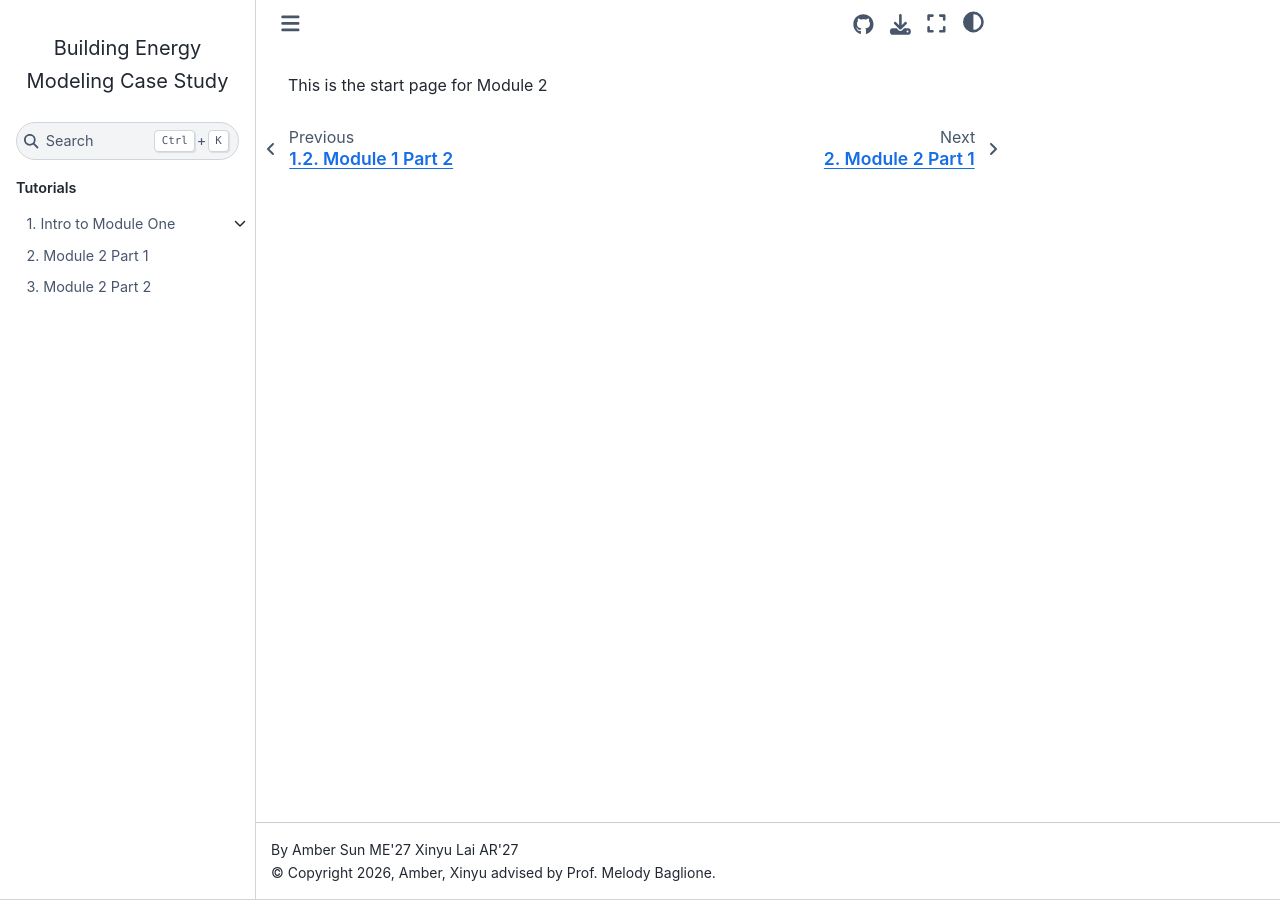
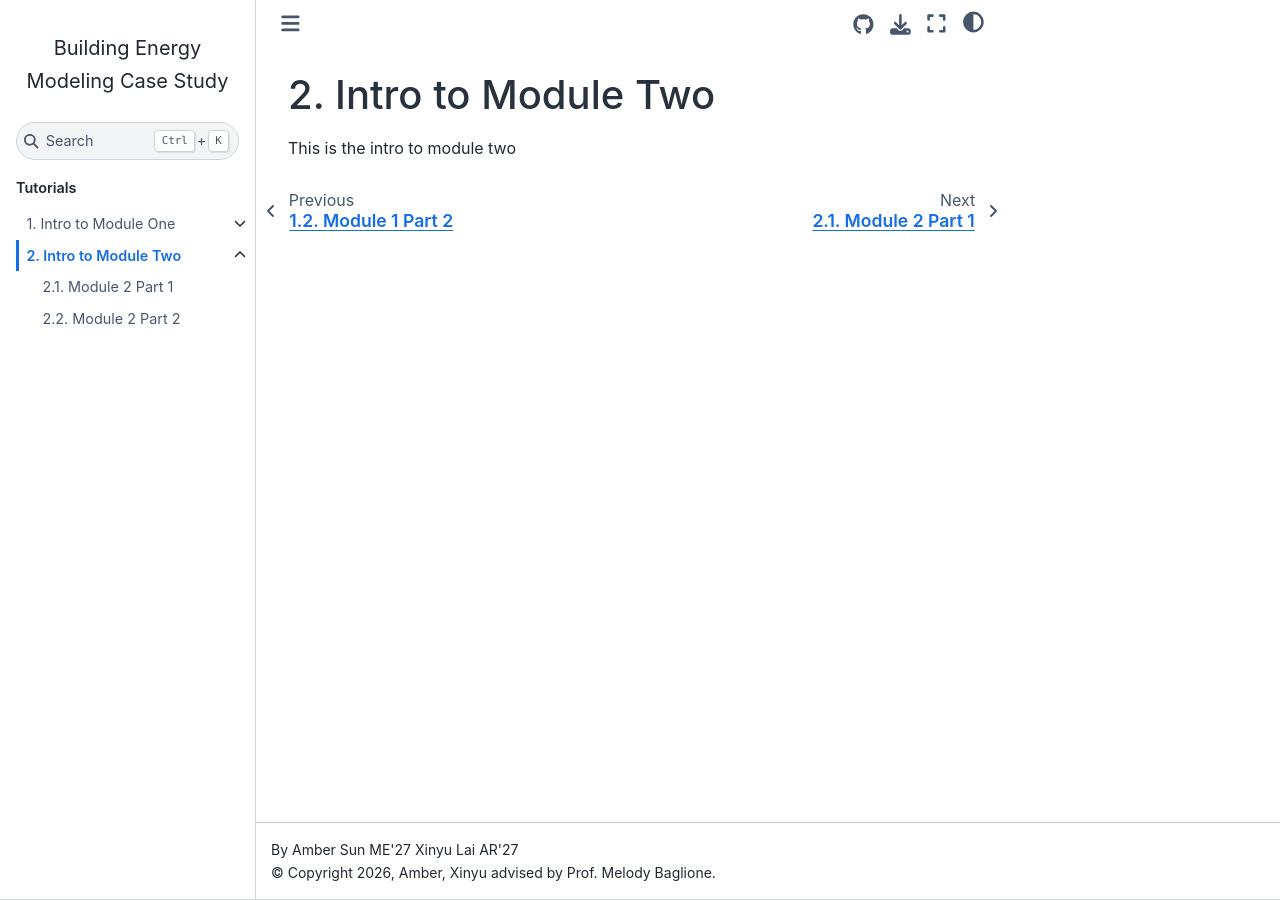
Before and after one commit to amber289/BEMcasestudy, a Jupyter Book: the page built from workshops/docs/02_module-two.md, in a window 1280 px wide. Built offline with Jupyter Book 1.0.4 settings and Sphinx 7.4.7 and the Sphinx Book theme 1.1.4, drawn with Linux system fonts in a browser that asks for light colours.

Commit message:
Update 02_module-two.md

```diff
--- a/workshops/docs/02_module-two.md
+++ b/workshops/docs/02_module-two.md
@@ -1 +1,2 @@
-This is the start page for Module 2
+# Intro to Module Two
+This is the intro to module two
```
